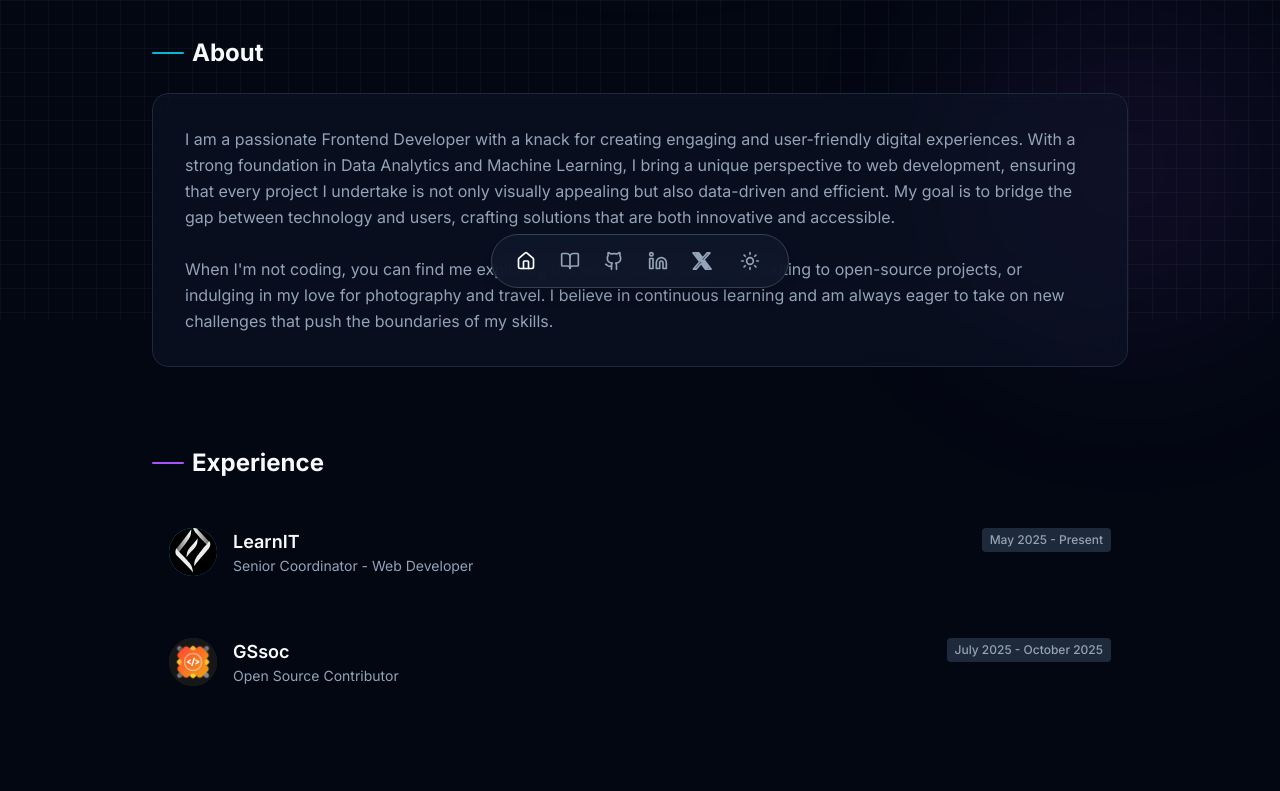
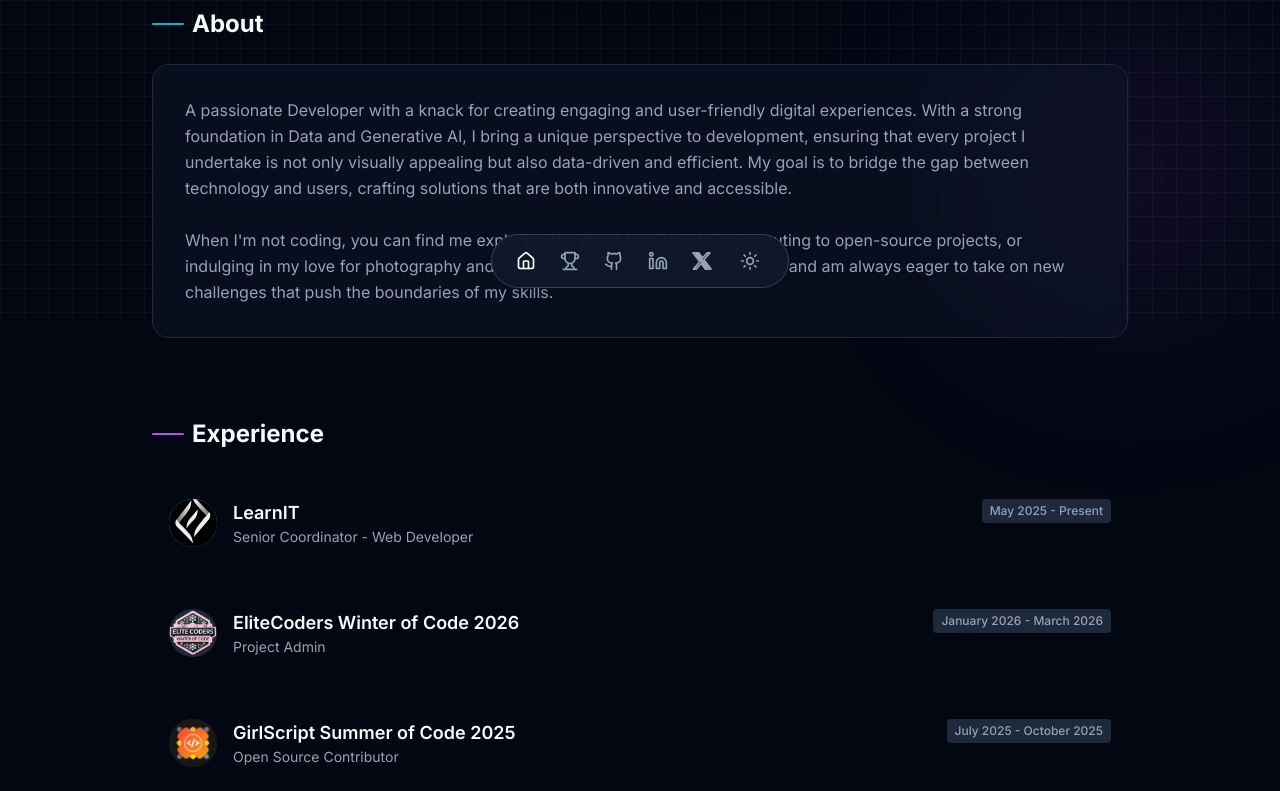
Before and after one commit to csxark/Portfolio_New, a Next.js app: page / in a window 1280 px wide. Shown: the part 480-1271 px from the top of the page. Built offline with nearby package versions, Linux system fonts and the light colour scheme.

Commit message:
experience update

```diff
--- a/app/certifications/page.tsx
+++ b/app/Awards/page.tsx
@@ -110,7 +110,7 @@ const hoverCard = {
   }
 };
 
-export default function Certifications() {
+export default function Awards() {
   const [achievements, setAchievements] = useState<Achievement[]>([]);
   const [loading, setLoading] = useState(true);
 
--- a/app/page.tsx
+++ b/app/page.tsx
@@ -50,7 +50,14 @@ export default function Home() {
       logo: "/images/experience/LearnIT.svg"
     },
     {
-      company: "GSsoc",
+      company: "EliteCoders Winter of Code 2026",
+      role: "Project Admin",
+      date: "January 2026 - March 2026",
+      color: "bg-slate-800",
+      logo: "/images/experience/ewoc.png"
+    },
+    {
+      company: "GirlScript Summer of Code 2025",
       role: "Open Source Contributor",
       date: "July 2025 - October 2025",
       color: "bg-slate-800",
@@ -94,7 +101,7 @@ export default function Home() {
             </motion.h1>
 
             <motion.p variants={fadeInUp} className="text-slate-600 dark:text-slate-400 text-lg max-w-lg leading-relaxed mx-auto md:mx-0 mb-8">
-              Web Developer crafting scalable, human-centered digital experiences. Pursuing in Data Analytics and Machine Learning.
+              Web Developer crafting scalable, human-centered digital experiences. Pursuing in Data and Generative AI.
             </motion.p>
 
             <motion.div variants={fadeInUp} className="flex gap-4 justify-center md:justify-start">
@@ -135,7 +142,7 @@ export default function Home() {
           </h2>
           <div className="bg-white/80 dark:bg-slate-900/50 backdrop-blur-md border border-cyan-100 dark:border-slate-800 p-8 rounded-2xl shadow-sm hover:shadow-md transition-shadow">
             <p className="text-slate-600 dark:text-slate-400 text-base leading-relaxed">
-              I am a passionate Frontend Developer with a knack for creating engaging and user-friendly digital experiences. With a strong foundation in Data Analytics and Machine Learning, I bring a unique perspective to web development, ensuring that every project I undertake is not only visually appealing but also data-driven and efficient. My goal is to bridge the gap between technology and users, crafting solutions that are both innovative and accessible.
+              A passionate Developer with a knack for creating engaging and user-friendly digital experiences. With a strong foundation in Data and Generative AI, I bring a unique perspective to  development, ensuring that every project I undertake is not only visually appealing but also data-driven and efficient. My goal is to bridge the gap between technology and users, crafting solutions that are both innovative and accessible.
               <br /><br />
               When I&apos;m not coding, you can find me exploring the latest tech trends, contributing to open-source projects, or indulging in my love for photography and travel. I believe in continuous learning and am always eager to take on new challenges that push the boundaries of my skills.
             </p>
--- a/components/navbar.tsx
+++ b/components/navbar.tsx
@@ -1,6 +1,6 @@
 'use client';
 
-import { Home, BookOpen, Github, Linkedin, Moon, Sun } from 'lucide-react';
+import { Home, Award, Github, Linkedin, Moon, Sun, Medal, Trophy } from 'lucide-react';
 import Link from 'next/link';
 import { usePathname } from 'next/navigation';
 import { useTheme } from '@/lib/theme-context';
@@ -20,11 +20,11 @@ export function Navbar() {
           <Home className="w-5 h-5" />
         </Link>
         <Link
-          href="/certifications"
-          className={`transition-colors ${pathname === '/certifications' ? 'text-slate-900 dark:text-white' : 'text-slate-600 hover:text-slate-900 dark:text-slate-400 dark:hover:text-white'}`}
-          aria-label="Certifications"
+          href="/Awards"
+          className={`transition-colors ${pathname === '/Awards' ? 'text-slate-900 dark:text-white' : 'text-slate-600 hover:text-slate-900 dark:text-slate-400 dark:hover:text-white'}`}
+          aria-label="Awards"
         >
-          <BookOpen className="w-5 h-5" />
+          <Trophy className="w-5 h-5" />
         </Link>
         <a
           href="https://github.com/csxark"
```
Also changed, not shown: app/Awards/achievements.json (renamed from app/certifications/achievements.json), public/images/experience/ewoc.png (added), 1 other file (tests, documents, lock files or other folders).
